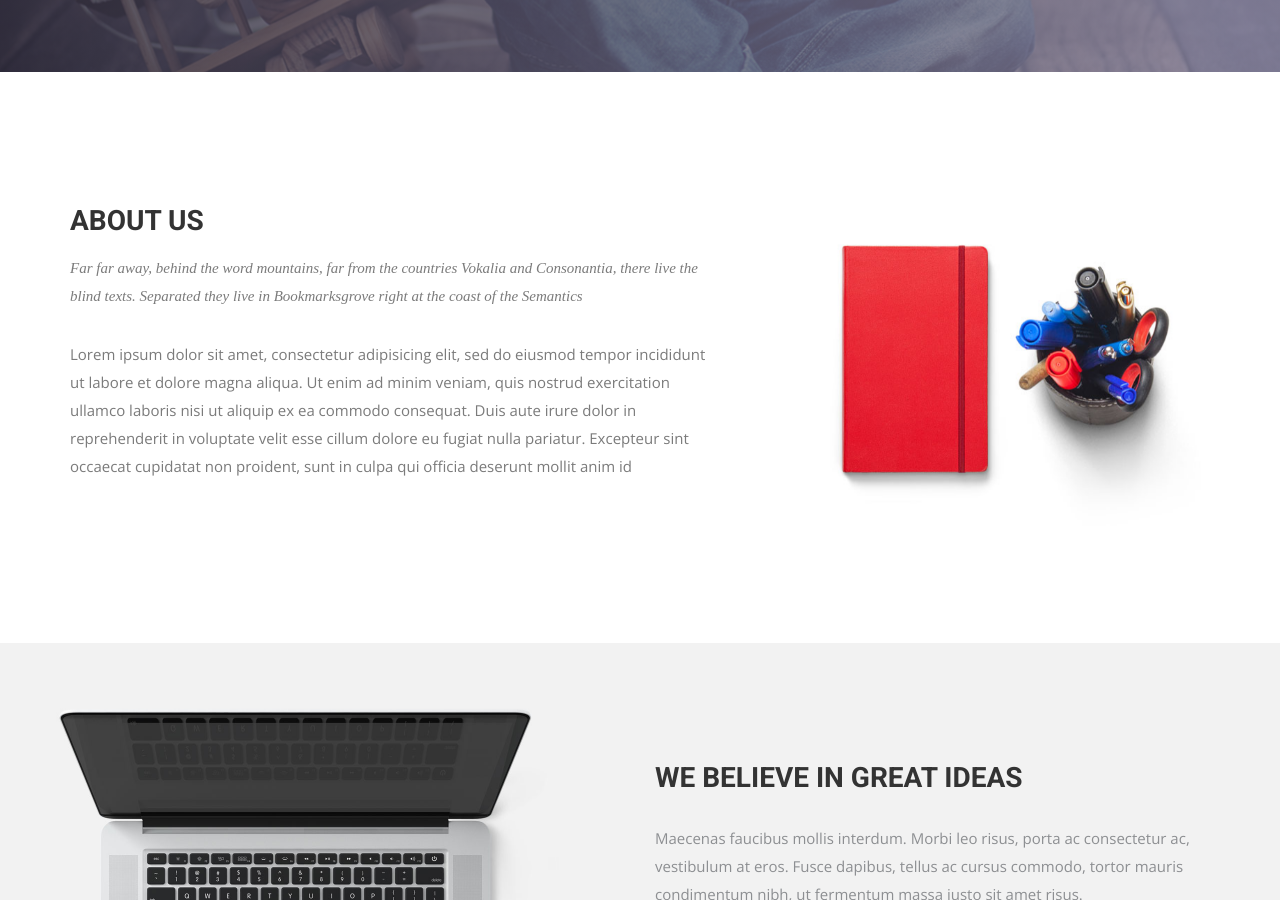
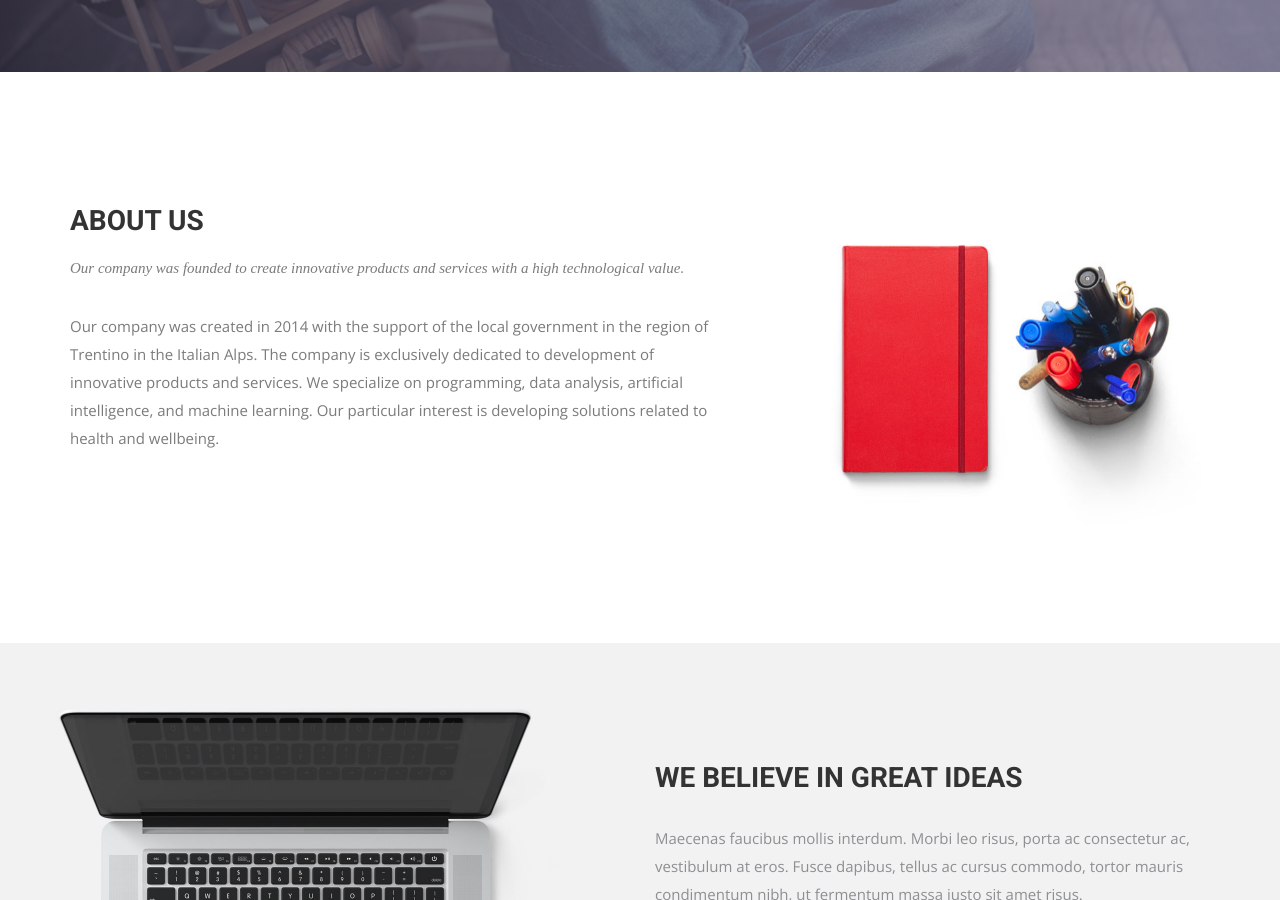
Before and after one commit to deeplearnit/deeplearnit.github.io, a Jekyll site: the page built from index.html, in a window 1280 px wide and 900 px high, scrolled down 723 px. Built offline with Jekyll 4.4.1, drawn with Linux system fonts in a browser that asks for light colours; nearby versions of some CDN libraries; some web fonts are replaced; some of the changed text lies outside the part shown.

```diff
--- a/_config.yml
+++ b/_config.yml
@@ -14,8 +14,8 @@ keep_files:
 
 
 # Site settings
-title: Airspace
-subtitle: "A free HTML5 agency template"
+title: DeepLearn.it
+subtitle: "Data analytics and machine learning"
 url: "https://deeplearnit.github.io/" # the base hostname & protocol for your site
 # baseurl: "/the/subpath/of/your/site" # Set this value to "" if you want your site to be root
 baseurl: "https://deeplearnit.github.io/"
--- a/_includes/footer.html
+++ b/_includes/footer.html
@@ -12,7 +12,9 @@
             <li><a href="#">Terms</a></li>
           </ul>
         </div>
-        <p>Copyright &copy; Design &amp; Developed by <a href="http://www.themefisher.com">Themefisher</a>. All rights reserved.</p>
+        <p>DiabetesLab S.r.l. Via Sommarive, 18, 38123 Trento, Italy. VAT ID: IT02347840221. </p>
+        <p>Piazza della Portella 11, 38122 Trento, Italy. VAT ID: IT02428930222.</p>
+        <p>Design by <a href="http://www.themefisher.com">Themefisher</a>.</p>
       </div>
     </div>
   </div>
--- a/index.html
+++ b/index.html
@@ -26,9 +26,12 @@ permalink: /
         <div class="block">
           <div class="section-title">
             <h2>About Us</h2>
-            <p>Far far away, behind the word mountains, far from the countries Vokalia and Consonantia, there live the blind texts. Separated they live in Bookmarksgrove right at the coast of the Semantics</p>
+            <p>Our company was founded to create innovative products and services with a high technological value.  </p>
           </div>
-          <p>Lorem ipsum dolor sit amet, consectetur adipisicing elit, sed do eiusmod tempor incididunt ut labore et dolore magna aliqua. Ut enim ad minim veniam, quis nostrud exercitation ullamco laboris nisi ut aliquip ex ea commodo consequat. Duis aute irure dolor in reprehenderit in voluptate velit esse cillum dolore eu fugiat nulla pariatur. Excepteur sint occaecat cupidatat non proident, sunt in culpa qui officia deserunt mollit anim id </p>
+          <p>Our company was created in 2014 with the support of the local government in the region of Trentino in the Italian Alps.
+              The company is exclusively dedicated to development of innovative products and services.
+              We specialize on programming, data analysis, artificial intelligence, and machine learning.
+              Our particular interest is developing solutions related to health and wellbeing.</p>
         </div>
       </div><!-- .col-md-7 close -->
       <div class="col-md-5 col-sm-12">
@@ -138,6 +141,7 @@ permalink: /
   </div>
 </section>
 <!-- Content Start -->
+<!--
 <section id="testimonial">
   <div class="container">
     <div class="row">
@@ -222,4 +226,4 @@ permalink: /
       </div>
     </div>
   </div>
-</section>
+</section> -->
```
